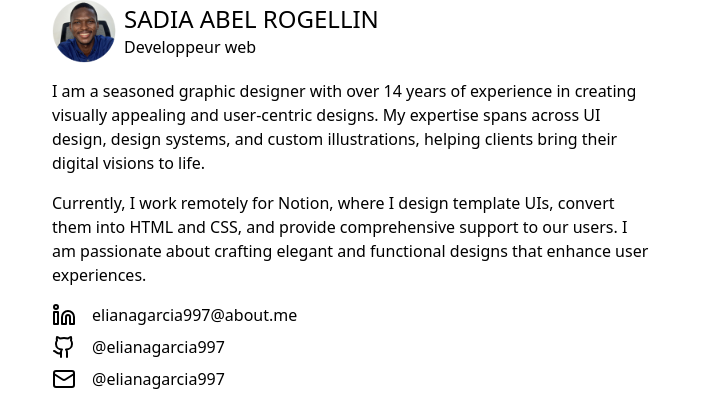
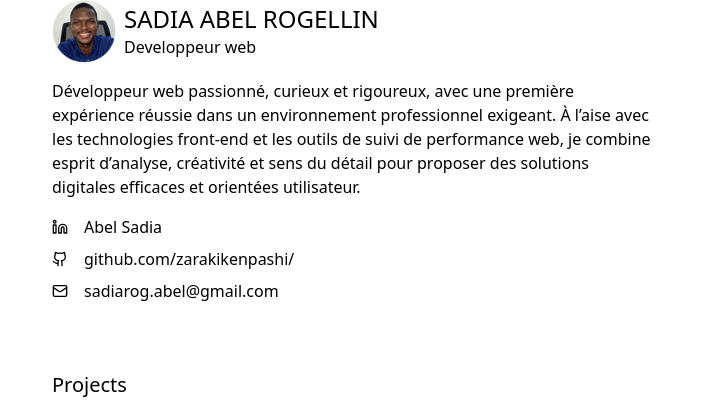
Before and after one commit to zarakikenpashi/my-resume, a React (Vite) app: page / in a window 1280 px wide. Shown: the part 111-528 px from the top of the page, without its empty margins (288-991 px from the left). Built offline with nearby package versions, Linux system fonts and the light colour scheme; grey boxes are pictures that could not be loaded.

Commit message:
personnalisation du profil

```diff
--- a/src/sections/Hero.tsx
+++ b/src/sections/Hero.tsx
@@ -15,20 +15,20 @@ const Hero = () => {
           <p>Developpeur web</p>
         </div>
       </div>
-      <p>I am a seasoned graphic designer with over 14 years of experience in creating visually appealing and user-centric designs. My expertise spans across UI design, design systems, and custom illustrations, helping clients bring their digital visions to life.</p>
-      <p>Currently, I work remotely for Notion, where I design template UIs, convert them into HTML and CSS, and provide comprehensive support to our users. I am passionate about crafting elegant and functional designs that enhance user experiences.</p>
+      <p>Développeur web passionné, curieux et rigoureux, avec une première expérience réussie dans un environnement professionnel exigeant. À l’aise avec les technologies front-end et les outils de suivi de performance web, je combine esprit d’analyse, créativité et sens du détail pour proposer des solutions digitales efficaces et orientées utilisateur.</p>
       <ul className="flex flex-col space-y-2">
-        <a href="" className="flex space-x-4">
-          <Linkedin />
-          <span>elianagarcia997@about.me</span>
+        <a href="https://www.linkedin.com/in/abel-sadia-0249841b5/" className="flex space-x-4 items-center">
+          <Linkedin className="size-4"/>
+          <span>Abel Sadia</span>
         </a>
-        <a href="" className="flex space-x-4">
-          <Github />
-          <span>@elianagarcia997</span>
+
+        <a href="https://github.com/zarakikenpashi/" className="flex space-x-4 items-center">
+          <Github className="size-4" />
+          <span>github.com/zarakikenpashi/</span>
         </a>
-        <a href="" className="flex space-x-4">
-          <Mail />
-          <span>@elianagarcia997</span>
+        <a href="" className="flex space-x-4 items-center">
+          <Mail className="size-4" />
+          <span>sadiarog.abel@gmail.com</span>
         </a>
       </ul>
     </div>
--- a/src/sections/Navbar.tsx
+++ b/src/sections/Navbar.tsx
@@ -10,7 +10,7 @@ const Navbar = () => {
         <button className="cursor-pointer shadow rounded-full p-1 lg:hidden" onClick={()=> setOpenNavbar(!openNavbar)}>
             { openNavbar ? <X className="text-gray-400 "/>  : <Menu className="text-gray-400 "/>}
         </button>
-        <ul className={`absolute flex-col bg-white top-[65px] left-0 right-0 bottom-0 px-5 ${openNavbar ? 'flex' : 'hidden'}`}>
+        <ul className={`absolute flex-col  top-[65px] left-0 right-0 bottom-0 px-5 z-10 ${openNavbar ? 'flex !bg-red-500' : 'hidden'}`}>
             <a href="" className="text-neutral-500 font-semibold border-b-2">Home</a>
             <a href="#projects" className="text-neutral-500 font-semibold">Projects</a>
             <a href="#works" className="text-neutral-500 font-semibold">Works</a>
```
